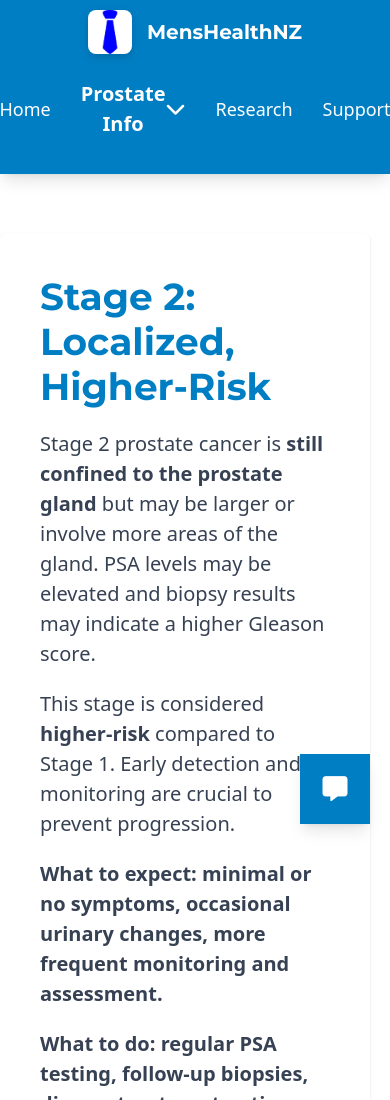
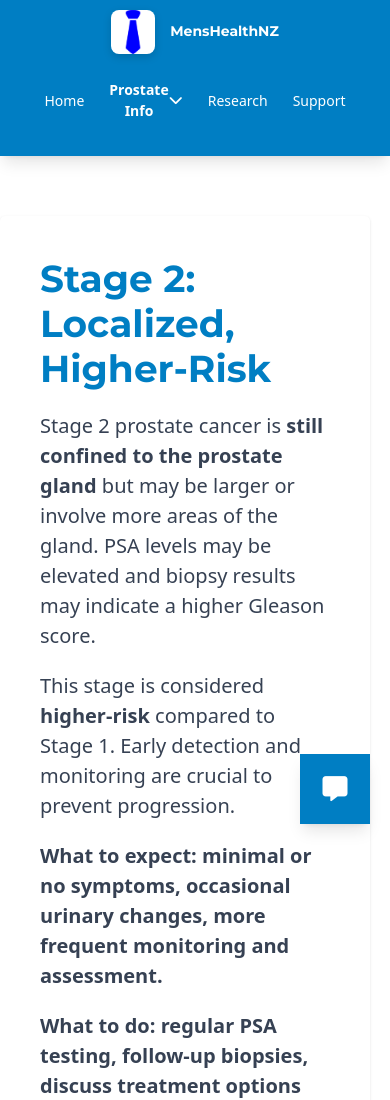
Before and after one commit to Soulstrikes/menshealthnz, a website: page src/Stages/prostateStage2.html in a window 390 px wide. Shown: the top 1100 px of the page. Drawn offline with nearby package versions, Linux system fonts and the light colour scheme.

Commit message:
mobile font size

```diff
--- a/style/style.css
+++ b/style/style.css
@@ -751,14 +751,14 @@ footer {
   }
 
   header .font-bold {
-    font-size: 1rem; /* smaller title text */
+    font-size: 0.7rem; /* smaller title text */
   }
 
   /* Nav adjustments */
   header nav {
-    gap: 0.5rem;       /* smaller gap between links */
+    gap: 0.25rem;       /* smaller gap between links */
     flex-wrap: nowrap;  /* keep nav in one line */
-    font-size: 0.9rem;  /* smaller font for links */
+    font-size: 0.7rem;  /* smaller font for links */
     width: auto;        /* shrink nav to content width */
   }
 
```
Also changed, not shown: index.html (+0 -1 lines), src/Stages/prostateStage2.html (indentation only).
